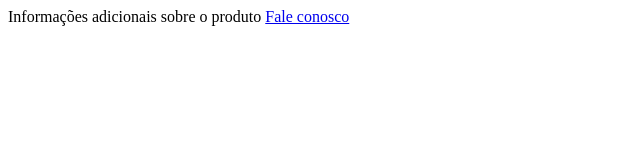
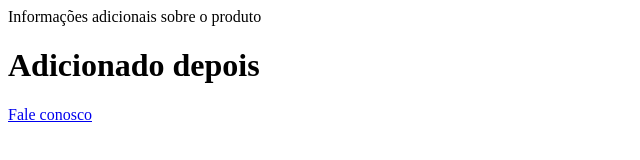
Before and after one commit to Leandromrbs/aprendendo_python, a plain HTML site: page index.html in a window 1280 px wide. Shown: the whole page, without its empty margins (0-640 px from the left). Drawn offline with Linux system fonts and the light colour scheme.

Commit message:
adicionado depois

```diff
--- a/index.html
+++ b/index.html
@@ -13,6 +13,7 @@
 <body>
 
 <hl>Informações adicionais sobre o produto</hl>
+<h1>Adicionado depois</h1>
 
 <a href="mailto:cliente@dominio.com?subject=Sobre o produto&body=Prezado Sr.:Gostaria de receber mais informações sobre o produto.">Fale conosco</a>
 
```
